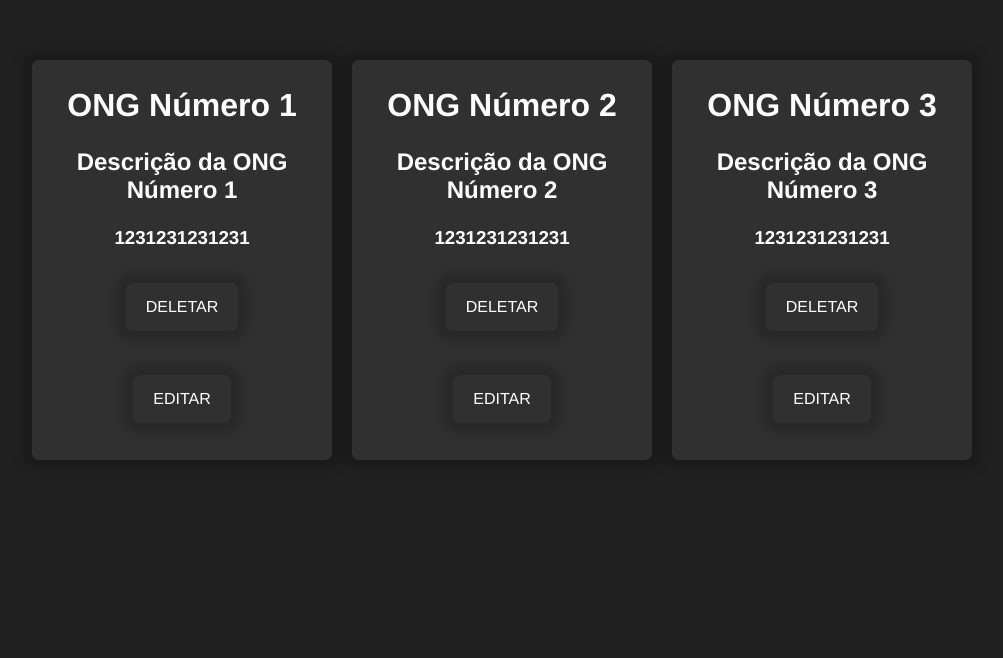
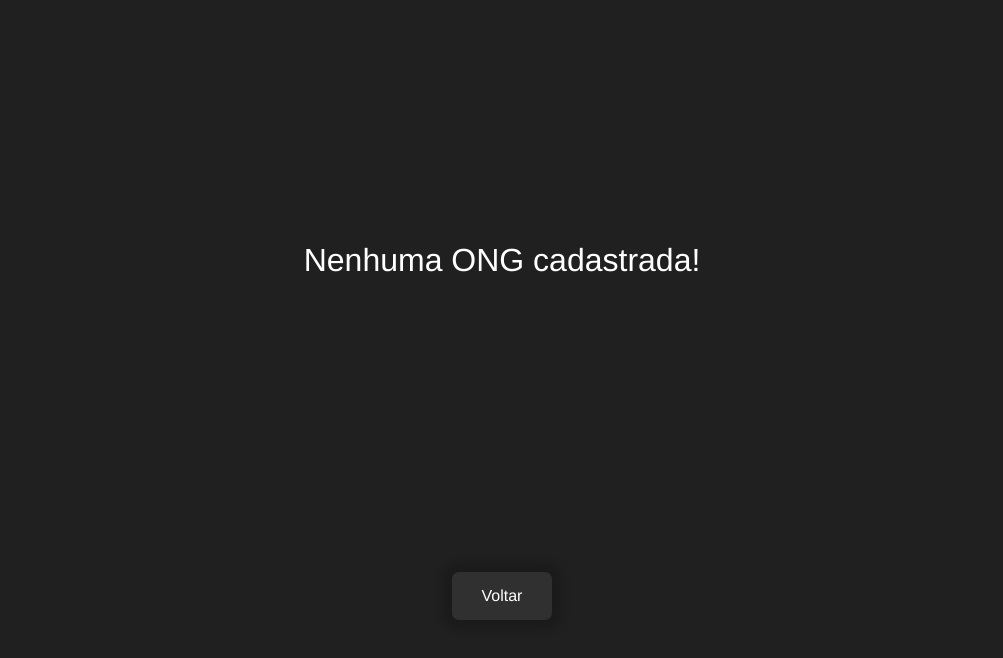
Before and after one commit to jvadebossan/crud-fabricio, a plain HTML site: page pages/ongs.html in a window 1280 px wide. Shown: the part 140-798 px from the top of the page, without its empty margins (138-1141 px from the left). Drawn offline with Linux system fonts and the light colour scheme.

Commit message:
change from json to localstorage

```diff
--- a/database.json
+++ /dev/null
@@ -1,19 +0,0 @@
-{
-    "ongs":[
-        {
-            "name": "ONG Número 1",
-            "desc": "Descrição da ONG Número 1",
-            "cnpj": 1231231231231
-        },
-        {
-            "name": "ONG Número 2",
-            "desc": "Descrição da ONG Número 2",
-            "cnpj": 1231231231231
-        },
-        {
-            "name": "ONG Número 3",
-            "desc": "Descrição da ONG Número 3",
-            "cnpj": 1231231231231
-        }
-    ]
-}
--- a/pages/ongs.html
+++ b/pages/ongs.html
@@ -8,7 +8,7 @@
     <link rel="stylesheet" href="../styles/ongs_list.css">
 </head>
 <body class="ongs">
-
+    <a href="../index.html" class="back">Voltar</a>
     <script src="../scripts/load_ongs.js"></script>
 </body>
 </html>
--- a/scripts/load_ongs.js
+++ b/scripts/load_ongs.js
@@ -1,25 +1,28 @@
-function onLoad(){
+function onLoad() {
     let divOngs = document.getElementsByClassName('ongs')[0]
 
-    fetch('../database.json')
-        .then(response => response.json())
-        .then(data => {
-            const ongs = JSON.stringify(data)
-            data = JSON.parse(ongs).ongs
+
+    const storedData = localStorage.getItem('ongs');
+    if (storedData) {
+        const data = JSON.parse(storedData);
         data.forEach(ong => {
-                console.log(ong)
-            let div = document.createElement('div')
-            div.className = 'ong'
+            let div = document.createElement('div');
+            div.className = 'ong';
             div.innerHTML = `
             <h1>${ong.name}</h1>
             <h2>${ong.desc}</h2>
             <h3>${ong.cnpj}</h3>
             <input class="btn" type="button" value="DELETAR">
             <input class="btn" type="button" value="EDITAR">
-            `
-            divOngs.appendChild(div)
-            })
-        })
+        `;
+            divOngs.appendChild(div);
+        });
+    } else {
+        let errorMsg = document.createElement('p')
+        errorMsg.innerText = 'Nenhuma ONG cadastrada!';
+        errorMsg.className = 'error';
+        divOngs.appendChild(errorMsg);
+    }
 }
 
 onLoad()
--- /dev/null
+++ b/styles/add_ongs.css
@@ -0,0 +1,6 @@
+form{
+    display: flex;
+    justify-content: center;
+    align-items: center;
+    flex-wrap: wrap;
+}
--- a/styles/ongs_list.css
+++ b/styles/ongs_list.css
@@ -14,3 +14,9 @@
     align-items: center;
     text-align: center;
 }
+
+.error{
+    font-family: Helvetica, sans-serif;
+    font-size: 2rem;
+    color: #ffffff;
+}
--- a/styles/style.css
+++ b/styles/style.css
@@ -53,3 +53,12 @@ a{
     box-shadow: 0px 0px 10px 10px #0000002b;
 
 }
+
+.back{
+    width: 100px !important;
+    padding: 15px 0px !important;
+    margin: 0px !important;
+    position: absolute;
+    bottom: 5%;
+    left: calc(50% - 50px);
+}
```
Also changed, not shown: pages/add_ong.html (+16 -1 lines), pages/ong.html (deleted, +0 -11 lines), scripts/crud.js (+15 -0 lines). Lines whose indentation alone changed are shown as unchanged.
